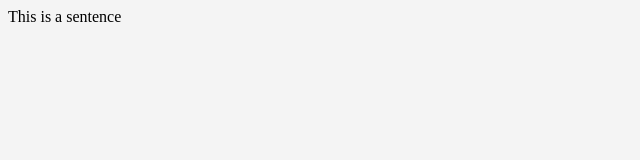
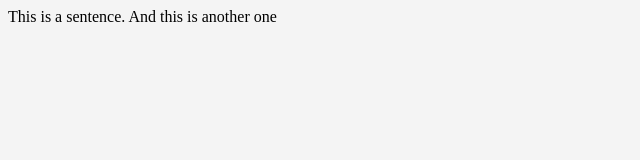
Before and after one commit to mstiffanybritt/playground2, a plain HTML site: page test101.html in a window 1280 px wide. Shown: the whole page, without its empty margins (0-640 px from the left). Drawn offline with Linux system fonts and the light colour scheme.

Commit message:
Update test101.html

```diff
--- a/test101.html
+++ b/test101.html
@@ -4,11 +4,13 @@
  <style>
 
   body {background-color: #f4f4f4;}
-  p {font-size: 16 px;}
+  p {font-size: 32 px; line-height:1.2 em;}
 
  </style>
  </head>
   <body>
-    <p>This is a sentence</p>
+   <div style="width: 300px;"
+    <p>This is a sentence. And this is another one</p>
+   </div>
   </body>
 </html>
```
